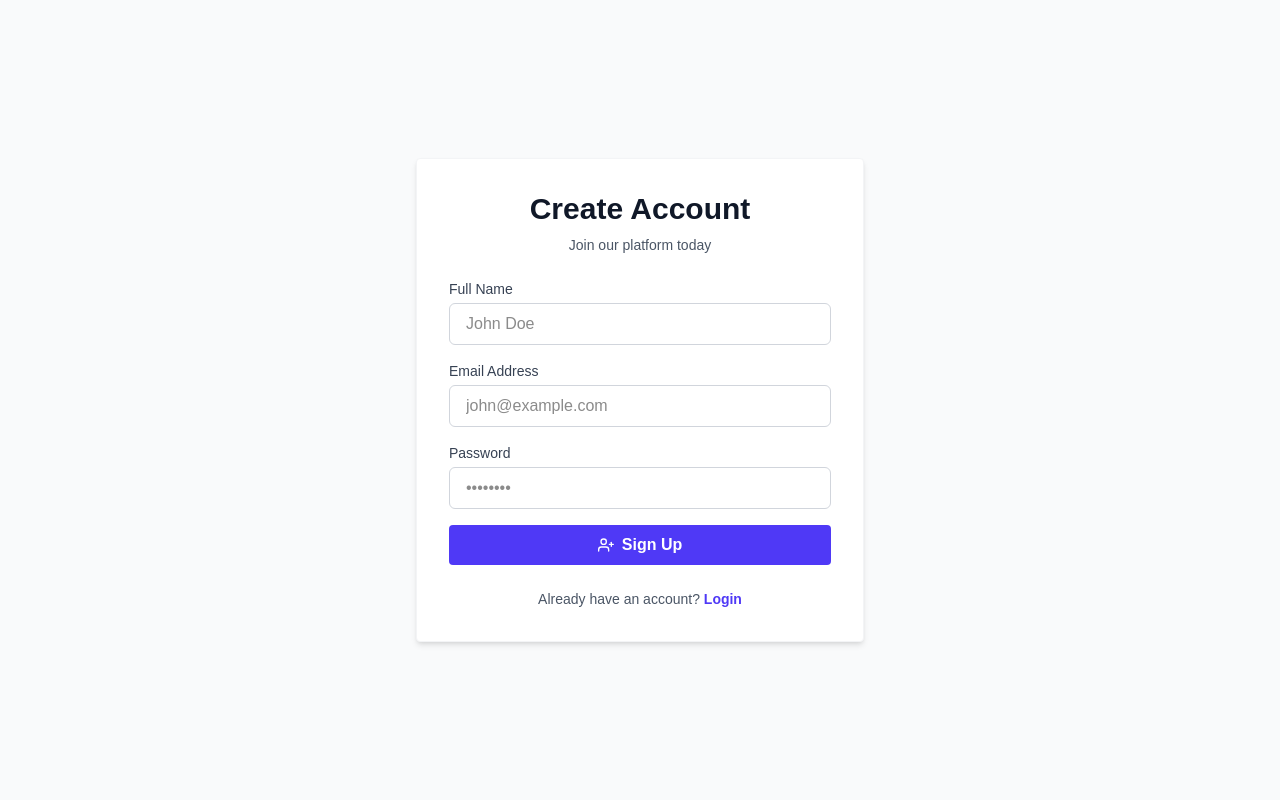
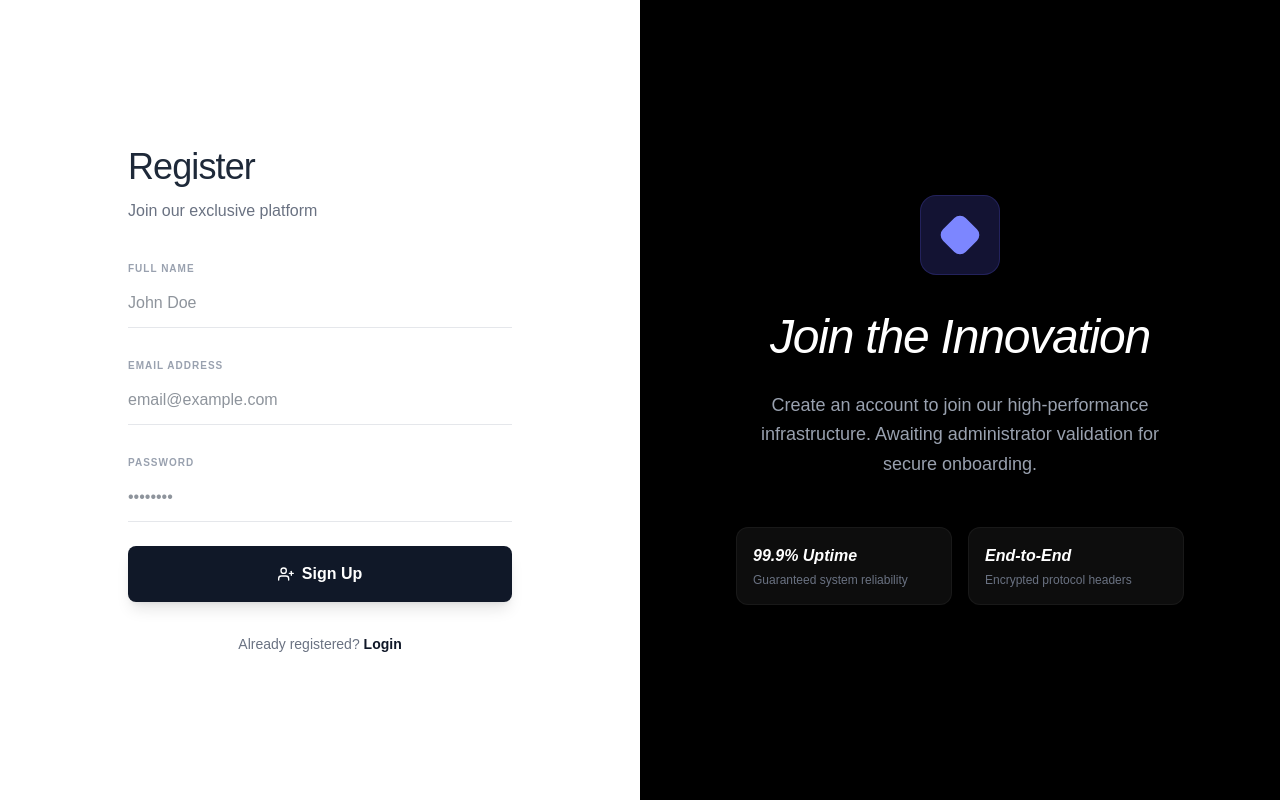
Before and after one commit to Swathi0011-gif/react_dashboard, a Next.js app: page /signup in a window 1280 px wide. Built offline with nearby package versions, Linux system fonts and the light colour scheme.

Commit message:
Redesign auth entry flow with split-screen aesthetic

```diff
--- a/src/app/signup/page.tsx
+++ b/src/app/signup/page.tsx
@@ -4,8 +4,38 @@ import { SignUpForm } from '@/components/auth-ui';
 
 export default function SignupPage() {
     return (
-        <div className="flex min-h-screen items-center justify-center bg-gray-50 px-4">
-            <SignUpForm />
+        <div className="min-h-screen flex">
+            {/* Left Side: White Background - Signup Form */}
+            <div className="w-full md:w-1/2 bg-white flex items-center justify-center p-8 md:p-16 lg:p-24 overflow-y-auto">
+                <div className="w-full max-w-sm transition-all duration-700 ease-out">
+                    <SignUpForm />
+                </div>
+            </div>
+
+            {/* Right Side: Black Background - Branding/Visuals */}
+            <div className="hidden md:flex w-1/2 bg-black items-center justify-center p-12 lg:p-24">
+                <div className="max-w-md text-center">
+                    <div className="w-20 h-20 bg-indigo-500/20 rounded-2xl mb-8 mx-auto flex items-center justify-center backdrop-blur-md border border-indigo-500/20 group">
+                        <div className="w-8 h-8 bg-indigo-400 rounded-lg rotate-45 group-hover:rotate-90 transition-transform duration-500"></div>
+                    </div>
+                    <h2 className="text-5xl font-light text-white mb-6 tracking-tight leading-tight italic">Join the Innovation</h2>
+                    <p className="text-gray-400 font-light text-lg leading-relaxed mb-12">
+                        Create an account to join our high-performance infrastructure.
+                        Awaiting administrator validation for secure onboarding.
+                    </p>
+
+                    <div className="grid grid-cols-2 gap-4 text-left">
+                        <div className="p-4 bg-white/5 rounded-xl border border-white/5">
+                            <div className="text-white font-bold mb-1 italic">99.9% Uptime</div>
+                            <div className="text-gray-500 text-xs">Guaranteed system reliability</div>
+                        </div>
+                        <div className="p-4 bg-white/5 rounded-xl border border-white/5">
+                            <div className="text-white font-bold mb-1 italic">End-to-End</div>
+                            <div className="text-gray-500 text-xs">Encrypted protocol headers</div>
+                        </div>
+                    </div>
+                </div>
+            </div>
         </div>
     );
 }
--- a/src/components/auth-ui.tsx
+++ b/src/components/auth-ui.tsx
@@ -47,33 +47,33 @@ export function LoginForm({ message, error: initialError }: { message?: string |
     };
 
     return (
-        <div className="w-full max-w-md p-8 space-y-6 bg-white rounded shadow-md border border-gray-100">
-            <div className="text-center">
-                <h2 className="text-3xl font-extrabold text-gray-900">Login</h2>
-                <p className="mt-2 text-sm text-gray-600">Access your dashboard</p>
+        <div className="w-full space-y-8">
+            <div className="text-left">
+                <h2 className="text-4xl font-medium text-gray-800 tracking-tight">Login</h2>
+                <p className="mt-3 text-gray-500 font-light">Access your workspace and dashboard</p>
             </div>
 
-            {message && <div className="p-3 text-sm text-green-700 bg-green-50 border border-green-200 rounded text-center font-medium">{message}</div>}
-            {error && <div className="p-3 text-sm text-red-700 bg-red-50 border border-red-200 rounded text-center font-medium">{error}</div>}
+            {message && <div className="p-4 text-sm text-green-600 bg-green-50 border-l-4 border-green-500 rounded font-medium">{message}</div>}
+            {error && <div className="p-4 text-sm text-red-600 bg-red-50 border-l-4 border-red-500 rounded font-medium">{error}</div>}
 
-            <form onSubmit={handleSubmit} className="space-y-4">
-                <div>
-                    <label className="block text-sm font-medium text-gray-700">Email Address</label>
+            <form onSubmit={handleSubmit} className="space-y-6">
+                <div className="space-y-2">
+                    <label className="text-[10px] font-bold text-gray-400 uppercase tracking-widest">Email Address</label>
                     <input
                         type="email"
                         required
-                        className="w-full px-4 py-2 mt-1 border border-gray-300 rounded-md focus:outline-none focus:ring-2 focus:ring-indigo-500 focus:border-transparent transition-all"
+                        className="w-full px-0 py-3 border-b border-gray-200 focus:outline-none focus:border-gray-800 bg-transparent transition-colors text-gray-800"
                         value={email}
                         onChange={(e) => setEmail(e.target.value)}
-                        placeholder="admin@example.com"
+                        placeholder="email@example.com"
                     />
                 </div>
-                <div>
-                    <label className="block text-sm font-medium text-gray-700">Password</label>
+                <div className="space-y-2">
+                    <label className="text-[10px] font-bold text-gray-400 uppercase tracking-widest">Password</label>
                     <input
                         type="password"
                         required
-                        className="w-full px-4 py-2 mt-1 border border-gray-300 rounded-md focus:outline-none focus:ring-2 focus:ring-indigo-500 focus:border-transparent transition-all"
+                        className="w-full px-0 py-3 border-b border-gray-200 focus:outline-none focus:border-gray-800 bg-transparent transition-colors text-gray-800"
                         value={password}
                         onChange={(e) => setPassword(e.target.value)}
                         placeholder="••••••••"
@@ -82,15 +82,15 @@ export function LoginForm({ message, error: initialError }: { message?: string |
                 <button
                     type="submit"
                     disabled={loading}
-                    className="w-full flex justify-center items-center px-4 py-2 font-bold text-white bg-indigo-600 rounded hover:bg-indigo-700 focus:outline-none focus:ring-2 focus:ring-indigo-500 transition-colors disabled:opacity-50"
+                    className="w-full py-4 bg-gray-900 text-white font-bold rounded-lg hover:bg-black transition-all flex justify-center items-center shadow-lg shadow-black/10 disabled:opacity-50"
                 >
-                    {loading ? 'Logging in...' : <><FiLogIn className="mr-2" /> Login</>}
+                    {loading ? 'Processing...' : <><FiLogIn className="mr-2" /> Continue</>}
                 </button>
             </form>
-            <p className="text-center text-sm text-gray-600 mt-4">
-                Don't have an account?{' '}
-                <Link href="/signup" className="text-indigo-600 font-semibold hover:underline">
-                    Sign Up
+            <p className="text-center text-sm text-gray-500">
+                New here?{' '}
+                <Link href="/signup" className="text-gray-900 font-bold hover:underline decoration-2 underline-offset-4">
+                    Create account
                 </Link>
             </p>
         </div>
@@ -134,43 +134,43 @@ export function SignUpForm() {
     };
 
     return (
-        <div className="w-full max-w-md p-8 space-y-6 bg-white rounded shadow-md border border-gray-100">
-            <div className="text-center">
-                <h2 className="text-3xl font-extrabold text-gray-900">Create Account</h2>
-                <p className="mt-2 text-sm text-gray-600">Join our platform today</p>
+        <div className="w-full space-y-8">
+            <div className="text-left">
+                <h2 className="text-4xl font-medium text-gray-800 tracking-tight">Register</h2>
+                <p className="mt-3 text-gray-500 font-light">Join our exclusive platform</p>
             </div>
 
-            {error && <div className="p-3 text-sm text-red-700 bg-red-50 border border-red-200 rounded text-center font-medium">{error}</div>}
+            {error && <div className="p-4 text-sm text-red-600 bg-red-50 border-l-4 border-red-500 rounded font-medium">{error}</div>}
 
-            <form onSubmit={handleSubmit} className="space-y-4">
-                <div>
-                    <label className="block text-sm font-medium text-gray-700">Full Name</label>
+            <form onSubmit={handleSubmit} className="space-y-6">
+                <div className="space-y-2">
+                    <label className="text-[10px] font-bold text-gray-400 uppercase tracking-widest">Full Name</label>
                     <input
                         type="text"
                         required
-                        className="w-full px-4 py-2 mt-1 border border-gray-300 rounded-md focus:outline-none focus:ring-2 focus:ring-indigo-500 transition-all"
+                        className="w-full px-0 py-3 border-b border-gray-200 focus:outline-none focus:border-gray-800 bg-transparent transition-colors text-gray-800"
                         value={name}
                         onChange={(e) => setName(e.target.value)}
                         placeholder="John Doe"
                     />
                 </div>
-                <div>
-                    <label className="block text-sm font-medium text-gray-700">Email Address</label>
+                <div className="space-y-2">
+                    <label className="text-[10px] font-bold text-gray-400 uppercase tracking-widest">Email Address</label>
                     <input
                         type="email"
                         required
-                        className="w-full px-4 py-2 mt-1 border border-gray-300 rounded-md focus:outline-none focus:ring-2 focus:ring-indigo-500 transition-all"
+                        className="w-full px-0 py-3 border-b border-gray-200 focus:outline-none focus:border-gray-800 bg-transparent transition-colors text-gray-800"
                         value={email}
                         onChange={(e) => setEmail(e.target.value)}
-                        placeholder="john@example.com"
+                        placeholder="email@example.com"
                     />
                 </div>
-                <div>
-                    <label className="block text-sm font-medium text-gray-700">Password</label>
+                <div className="space-y-2">
+                    <label className="text-[10px] font-bold text-gray-400 uppercase tracking-widest">Password</label>
                     <input
                         type="password"
                         required
-                        className="w-full px-4 py-2 mt-1 border border-gray-300 rounded-md focus:outline-none focus:ring-2 focus:ring-indigo-500 transition-all"
+                        className="w-full px-0 py-3 border-b border-gray-200 focus:outline-none focus:border-gray-800 bg-transparent transition-colors text-gray-800"
                         value={password}
                         onChange={(e) => setPassword(e.target.value)}
                         placeholder="••••••••"
@@ -179,14 +179,14 @@ export function SignUpForm() {
                 <button
                     type="submit"
                     disabled={loading}
-                    className="w-full flex justify-center items-center px-4 py-2 font-bold text-white bg-indigo-600 rounded hover:bg-indigo-700 transition-colors disabled:opacity-50"
+                    className="w-full py-4 bg-gray-900 text-white font-bold rounded-lg hover:bg-black transition-all flex justify-center items-center shadow-lg shadow-black/10 disabled:opacity-50"
                 >
-                    {loading ? 'Creating Account...' : <><FiUserPlus className="mr-2" /> Sign Up</>}
+                    {loading ? 'Creating...' : <><FiUserPlus className="mr-2" /> Sign Up</>}
                 </button>
             </form>
-            <p className="text-center text-sm text-gray-600 mt-4">
-                Already have an account?{' '}
-                <Link href="/login" className="text-indigo-600 font-semibold hover:underline">
+            <p className="text-center text-sm text-gray-500">
+                Already registered?{' '}
+                <Link href="/login" className="text-gray-900 font-bold hover:underline decoration-2 underline-offset-4">
                     Login
                 </Link>
             </p>
```
Also changed, not shown: src/app/login/page.tsx (+26 -2 lines), src/app/page.tsx (+66 -10 lines).
